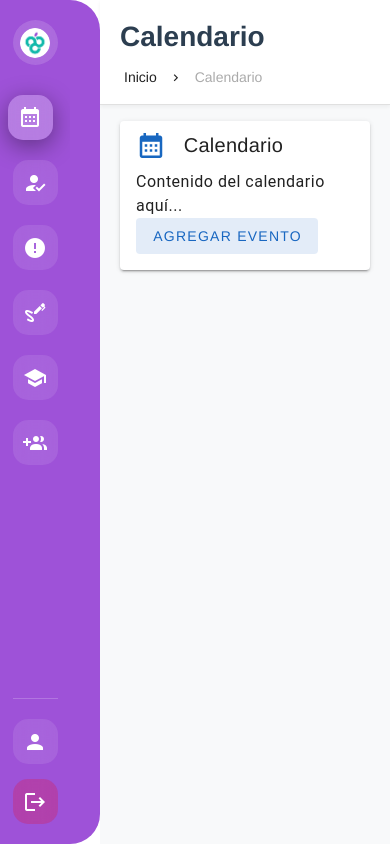
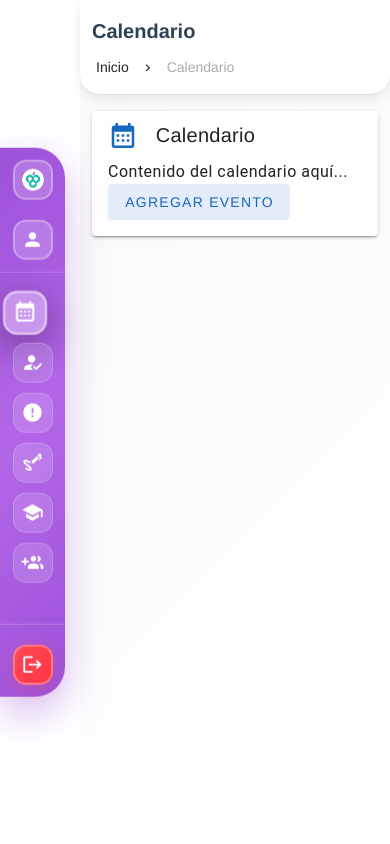
Before and after one commit to CristhoperSR/lms, a Vue app: page /app/calendario in a window 390 px wide. Built offline with nearby package versions, Linux system fonts and the light colour scheme.

Commit message:
mejora momentanea

```diff
--- a/src/layouts/MainLayout.vue
+++ b/src/layouts/MainLayout.vue
@@ -7,6 +7,15 @@
         <div class="logo-section">
           <div class="logo-circle">
             <img src="/img/berry.png" alt="Berry Logo" class="logo-img">
+          </div>
+        </div>
+
+        <!-- User Section - Moved right after logo -->
+        <div class="user-section-top">
+          <div class="menu-item-wrapper">
+            <div class="menu-item user-item">
+              <v-icon icon="mdi-account" size="22"></v-icon>
+            </div>
           </div>
         </div>
 
@@ -24,7 +33,7 @@
               class="menu-item"
               :class="{ 'active': $route.name === item.name }"
             >
-              <v-icon :icon="item.icon" size="24"></v-icon>
+              <v-icon :icon="item.icon" size="22"></v-icon>
             </div>
 
             <!-- Tooltip -->
@@ -38,17 +47,11 @@
           </div>
         </div>
 
-        <!-- User Section -->
-        <div class="user-section">
-          <div class="menu-item-wrapper">
-            <div class="menu-item">
-              <v-icon icon="mdi-account" size="24"></v-icon>
-            </div>
-          </div>
-
-          <div class="menu-item-wrapper" @click="logout">
+        <!-- Logout Button - Ahora dentro del sidebar principal -->
+        <div class="logout-section">
+          <div class="menu-item-wrapper logout-wrapper" @click="logout">
             <div class="menu-item logout-item">
-              <v-icon icon="mdi-logout" size="24"></v-icon>
+              <v-icon icon="mdi-logout" size="22"></v-icon>
             </div>
           </div>
         </div>
@@ -185,53 +188,85 @@ export default {
 
 .sidebar-curved {
   width: 80px;
-  height: 100vh;
-  background: #9E52D8;
-  position: relative;
+  height: 80vh; /* Aumentado para incluir el botón de logout */
+  max-height: 700px; /* Aumentado */
+  min-height: 550px; /* Aumentado */
+  background: linear-gradient(135deg, #9E52D8 0%, #B366E8 50%, #9E52D8 100%);
+  position: absolute;
+  top: 50%;
+  left: 0;
+  transform: translateY(-50%);
   display: flex;
   flex-direction: column;
   align-items: center;
-  padding: 20px 0;
-}
-
-.sidebar-curved::after {
-  content: '';
-  position: absolute;
-  top: 0;
-  right: -30px;
-  width: 30px;
-  height: 100%;
-  background: #9E52D8;
-  border-radius: 0 50px 50px 0;
+  padding: 20px 0 20px 0;
+  border-radius: 0 45px 45px 0;
+  box-shadow: 0 15px 40px rgba(158, 82, 216, 0.4);
+  backdrop-filter: blur(20px);
 }
 
 .logo-section {
-  margin-bottom: 30px;
+  margin-bottom: 20px;
+  flex-shrink: 0;
 }
 
 .logo-circle {
   width: 50px;
   height: 50px;
-  background: rgba(255, 255, 255, 0.15);
-  border-radius: 50%;
+  background: rgba(255, 255, 255, 0.2);
+  border-radius: 16px;
   display: flex;
   align-items: center;
   justify-content: center;
-  backdrop-filter: blur(10px);
+  backdrop-filter: blur(15px);
+  border: 2px solid rgba(255, 255, 255, 0.3);
+  transition: all 0.3s ease;
+}
+
+.logo-circle:hover {
+  transform: scale(1.05);
+  box-shadow: 0 8px 25px rgba(255, 255, 255, 0.2);
 }
 
 .logo-img {
-  width: 30px;
-  height: 30px;
-  border-radius: 50%;
+  width: 28px;
+  height: 28px;
+  border-radius: 14px;
+}
+
+/* User section positioned right after logo */
+.user-section-top {
+  margin-bottom: 25px;
+  padding-bottom: 20px;
+  border-bottom: 1px solid rgba(255, 255, 255, 0.2);
+  width: 100%;
+  display: flex;
+  align-items: center;
+  justify-content: center;
+  flex-shrink: 0;
 }
 
 .menu-items {
   display: flex;
   flex-direction: column;
-  gap: 20px;
-  flex: 1;
+  gap: 16px;
+  flex: 1; /* Toma el espacio disponible entre user y logout */
   align-items: center;
+  justify-content: flex-start;
+  width: 100%;
+  padding-top: 5px;
+}
+
+/* Nueva sección de logout dentro del sidebar */
+.logout-section {
+  margin-top: auto; /* Empuja el botón hacia abajo */
+  padding-top: 20px;
+  border-top: 1px solid rgba(255, 255, 255, 0.2);
+  width: 100%;
+  display: flex;
+  align-items: center;
+  justify-content: center;
+  flex-shrink: 0;
 }
 
 .menu-item-wrapper {
@@ -242,95 +277,120 @@ export default {
 .menu-item {
   width: 50px;
   height: 50px;
-  border-radius: 15px;
+  border-radius: 16px;
   display: flex;
   align-items: center;
   justify-content: center;
-  background: rgba(255, 255, 255, 0.1);
+  background: rgba(255, 255, 255, 0.15);
   color: white;
-  transition: all 0.3s ease;
-  backdrop-filter: blur(10px);
+  transition: all 0.3s cubic-bezier(0.4, 0, 0.2, 1);
+  backdrop-filter: blur(15px);
+  border: 1px solid rgba(255, 255, 255, 0.2);
 }
 
 .menu-item:hover {
-  background: rgba(255, 255, 255, 0.2);
-  transform: translateX(-3px);
-  box-shadow: 0 4px 20px rgba(0, 0, 0, 0.3);
+  background: rgba(255, 255, 255, 0.25);
+  transform: translateX(-5px) scale(1.05);
+  box-shadow: 0 8px 30px rgba(0, 0, 0, 0.3);
 }
 
 .menu-item.active {
-  background: rgba(255, 255, 255, 0.25);
-  transform: translateX(-5px);
-  box-shadow: 0 6px 25px rgba(0, 0, 0, 0.4);
+  background: rgba(255, 255, 255, 0.35);
+  transform: translateX(-8px) scale(1.1);
+  box-shadow: 0 10px 35px rgba(0, 0, 0, 0.4);
+  border: 2px solid rgba(255, 255, 255, 0.5);
+}
+
+.user-item {
+  background: rgba(255, 255, 255, 0.2) !important;
+  border: 2px solid rgba(255, 255, 255, 0.3);
+}
+
+.user-item:hover {
+  background: rgba(255, 255, 255, 0.3) !important;
+  transform: translateX(-3px) scale(1.02);
+}
+
+.logout-wrapper {
+  margin: 0;
+}
+
+.logout-item {
+  background: linear-gradient(135deg, #FF4757, #FF3742) !important;
+  border: 2px solid rgba(255, 255, 255, 0.3) !important;
+  box-shadow: 0 4px 15px rgba(255, 71, 87, 0.3);
+}
+
+.logout-item:hover {
+  background: linear-gradient(135deg, #FF3742, #FF2D3A) !important;
+  transform: translateX(-5px) scale(1.05) !important;
+  box-shadow: 0 8px 25px rgba(255, 71, 87, 0.5) !important;
 }
 
 .tooltip {
   position: absolute;
-  left: 65px;
+  left: 55px;
   top: 50%;
   transform: translateY(-50%);
-  background: rgba(0, 0, 0, 0.8);
+  background: rgba(0, 0, 0, 0.85);
   color: white;
   padding: 8px 12px;
-  border-radius: 8px;
-  font-size: 14px;
+  border-radius: 10px;
+  font-size: 13px;
+  font-weight: 500;
   white-space: nowrap;
   z-index: 1001;
-  animation: fadeIn 0.2s ease;
+  animation: fadeIn 0.3s cubic-bezier(0.4, 0, 0.2, 1);
+  backdrop-filter: blur(10px);
+  border: 1px solid rgba(255, 255, 255, 0.2);
 }
 
 .tooltip-arrow {
   position: absolute;
-  left: -5px;
+  left: -6px;
   top: 50%;
   transform: translateY(-50%);
   width: 0;
   height: 0;
-  border-top: 5px solid transparent;
-  border-bottom: 5px solid transparent;
-  border-right: 5px solid rgba(0, 0, 0, 0.8);
+  border-top: 6px solid transparent;
+  border-bottom: 6px solid transparent;
+  border-right: 6px solid rgba(0, 0, 0, 0.85);
 }
 
 @keyframes fadeIn {
-  from { opacity: 0; transform: translateY(-50%) translateX(-5px); }
-  to { opacity: 1; transform: translateY(-50%) translateX(0); }
-}
-
-.user-section {
-  display: flex;
-  flex-direction: column;
-  gap: 15px;
-  align-items: center;
-  margin-top: auto;
-  padding-top: 20px;
-  border-top: 1px solid rgba(255, 255, 255, 0.2);
-}
-
-.logout-item {
-  background: rgba(255, 0, 0, 0.2) !important;
-}
-
-.logout-item:hover {
-  background: rgba(255, 0, 0, 0.3) !important;
+  from {
+    opacity: 0;
+    transform: translateY(-50%) translateX(-10px);
+  }
+  to {
+    opacity: 1;
+    transform: translateY(-50%) translateX(0);
+  }
 }
 
 .main-content {
-  background: #f8f9fa;
-  margin-left: 110px;
+  background: linear-gradient(135deg, #f8f9fa 0%, #ffffff 100%);
+  margin-left: 100px;
+  transition: margin-left 0.3s ease;
 }
 
 .page-header {
   background: white;
-  padding: 24px 32px;
+  padding: 28px 36px;
   border-bottom: 1px solid #e0e0e0;
-  box-shadow: 0 2px 4px rgba(0, 0, 0, 0.05);
+  box-shadow: 0 4px 12px rgba(0, 0, 0, 0.08);
+  border-radius: 0 0 20px 20px;
 }
 
 .page-title {
-  font-size: 28px;
-  font-weight: 600;
+  font-size: 32px;
+  font-weight: 700;
   color: #2c3e50;
-  margin-bottom: 8px;
+  margin-bottom: 10px;
+  background: linear-gradient(135deg, #2c3e50, #34495e);
+  -webkit-background-clip: text;
+  -webkit-text-fill-color: transparent;
+  background-clip: text;
 }
 
 .breadcrumb-section .v-breadcrumbs {
@@ -338,36 +398,244 @@ export default {
 }
 
 .content-wrapper {
-  padding: 24px 32px;
-  min-height: calc(100vh - 120px);
+  padding: 28px 36px;
+  min-height: calc(100vh - 140px);
 }
 
-/* Responsive */
-@media (max-width: 960px) {
+/* Mobile Responsive Design */
+@media (max-width: 1024px) {
   .sidebar-curved {
-    width: 70px;
+    width: 75px;
+    height: 75vh;
+    max-height: 650px;
+    min-height: 500px;
+    border-radius: 0 40px 40px 0;
+    padding: 18px 0 18px 0;
   }
 
   .main-content {
-    margin-left: 100px;
+    margin-left: 90px;
+  }
+
+  .logo-circle {
+    width: 47px;
+    height: 47px;
+    border-radius: 15px;
+  }
+
+  .logo-img {
+    width: 26px;
+    height: 26px;
+    border-radius: 13px;
+  }
+
+  .menu-item {
+    width: 47px;
+    height: 47px;
+    border-radius: 15px;
+  }
+
+  .menu-items {
+    gap: 14px;
+  }
+}
+
+@media (max-width: 768px) {
+  .sidebar-curved {
+    width: 70px;
+    height: 70vh;
+    max-height: 600px;
+    min-height: 450px;
+    border-radius: 0 35px 35px 0;
+    padding: 15px 0 15px 0;
+  }
+
+  .main-content {
+    margin-left: 85px;
   }
 
   .content-wrapper {
-    padding: 16px 20px;
+    padding: 20px 16px;
   }
 
   .page-header {
-    padding: 16px 20px;
+    padding: 20px 16px;
+  }
+
+  .page-title {
+    font-size: 24px;
   }
 
   .menu-item {
-    width: 45px;
-    height: 45px;
+    width: 44px;
+    height: 44px;
+    border-radius: 14px;
   }
 
   .logo-circle {
-    width: 45px;
-    height: 45px;
+    width: 44px;
+    height: 44px;
+    border-radius: 14px;
+  }
+
+  .logo-img {
+    width: 24px;
+    height: 24px;
+    border-radius: 12px;
+  }
+
+  .menu-items {
+    gap: 12px;
+  }
+
+  .user-section-top {
+    margin-bottom: 18px;
+    padding-bottom: 15px;
+  }
+
+  .tooltip {
+    left: 50px;
+  }
+}
+
+@media (max-width: 480px) {
+  .sidebar-curved {
+    width: 65px;
+    height: 65vh;
+    max-height: 550px;
+    min-height: 400px;
+    border-radius: 0 30px 30px 0;
+    padding: 12px 0 12px 0;
+  }
+
+  .main-content {
+    margin-left: 80px;
+  }
+
+  .content-wrapper {
+    padding: 16px 12px;
+  }
+
+  .page-header {
+    padding: 16px 12px;
+  }
+
+  .page-title {
+    font-size: 20px;
+  }
+
+  .menu-item {
+    width: 40px;
+    height: 40px;
+    border-radius: 13px;
+  }
+
+  .logo-circle {
+    width: 40px;
+    height: 40px;
+    border-radius: 13px;
+  }
+
+  .logo-img {
+    width: 22px;
+    height: 22px;
+    border-radius: 11px;
+  }
+
+  .menu-items {
+    gap: 10px;
+  }
+
+  .user-section-top {
+    margin-bottom: 15px;
+    padding-bottom: 12px;
+  }
+
+  .tooltip {
+    left: 45px;
+    font-size: 12px;
+    padding: 6px 10px;
+    border-radius: 8px;
+  }
+}
+
+/* Extra small devices */
+@media (max-width: 360px) {
+  .sidebar-curved {
+    width: 60px;
+    border-radius: 0 25px 25px 0;
+    height: 60vh;
+    max-height: 500px;
+    min-height: 350px;
+    padding: 10px 0 10px 0;
+  }
+
+  .main-content {
+    margin-left: 75px;
+  }
+
+  .menu-item {
+    width: 36px;
+    height: 36px;
+    border-radius: 12px;
+  }
+
+  .logo-circle {
+    width: 36px;
+    height: 36px;
+    border-radius: 12px;
+  }
+
+  .logo-img {
+    width: 20px;
+    height: 20px;
+    border-radius: 10px;
+  }
+
+  .menu-items {
+    gap: 8px;
+  }
+}
+
+/* Large screens */
+@media (min-width: 1200px) {
+  .sidebar-curved {
+    width: 85px;
+    height: 80vh;
+    max-height: 750px;
+    min-height: 580px;
+    border-radius: 0 50px 50px 0;
+    padding: 22px 0 22px 0;
+  }
+
+  .main-content {
+    margin-left: 105px;
+  }
+
+  .logo-circle {
+    width: 53px;
+    height: 53px;
+    border-radius: 17px;
+  }
+
+  .logo-img {
+    width: 30px;
+    height: 30px;
+    border-radius: 15px;
+  }
+
+  .menu-item {
+    width: 53px;
+    height: 53px;
+    border-radius: 17px;
+  }
+
+  .menu-items {
+    gap: 18px;
+  }
+
+  .tooltip {
+    left: 58px;
   }
 }
 </style>
```
